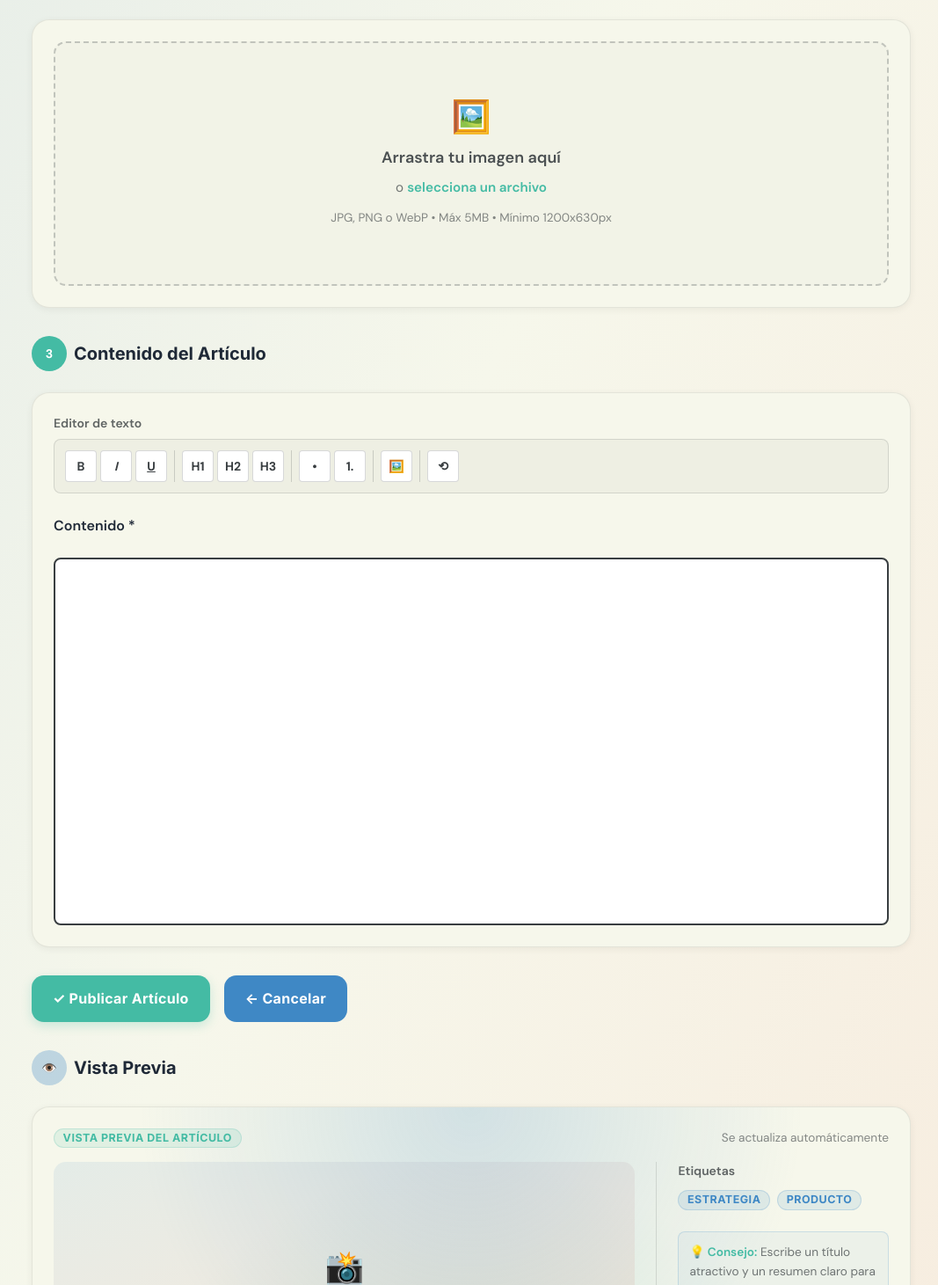
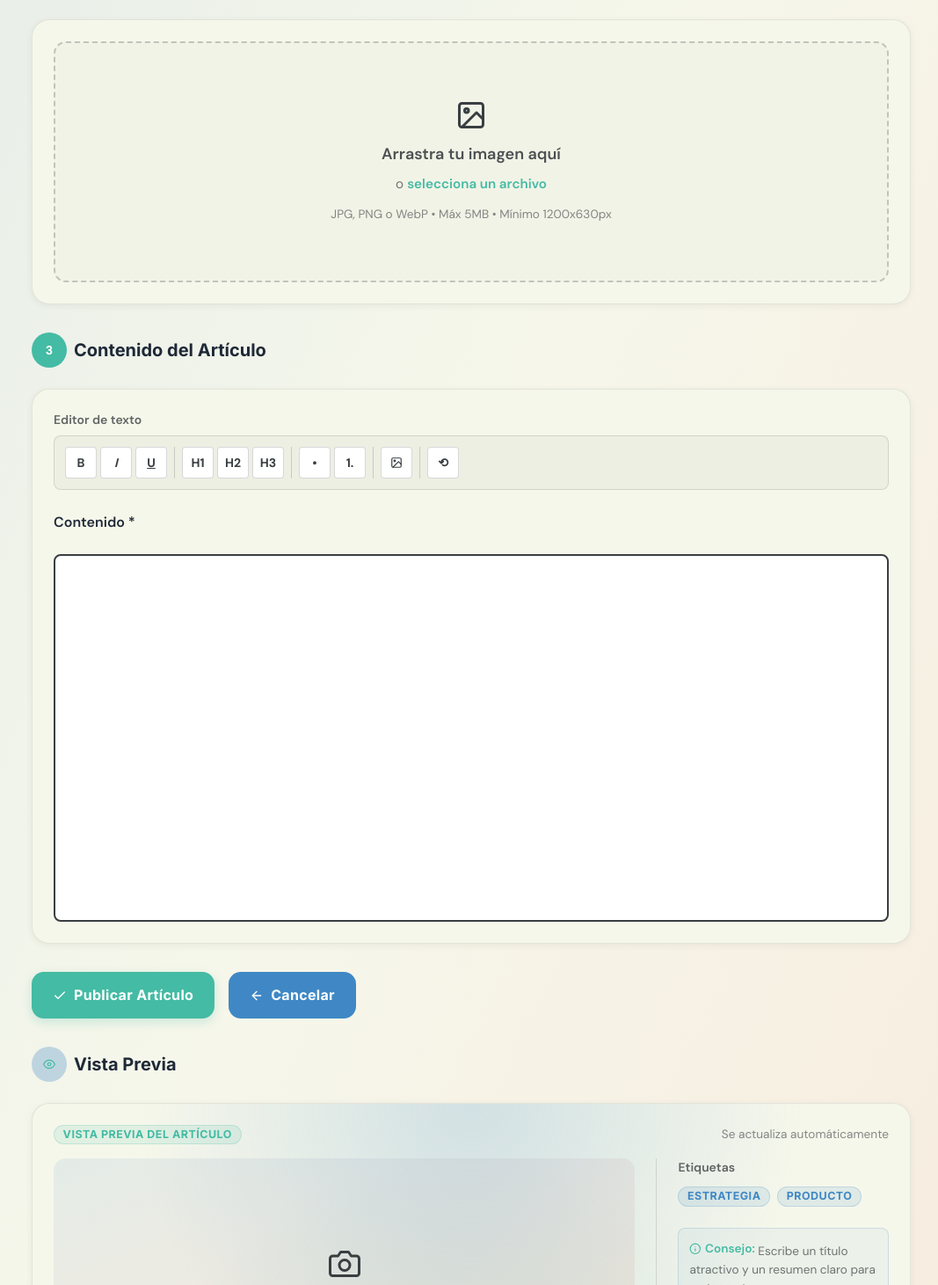
Before and after one commit to Jostero32/PaginaGrupalDAS, a React (Vite) app: page /blog/nuevo in a window 1280 px wide. Shown: the part 969-2430 px from the top of the page at 88% size, without its empty margins (104-1171 px from the left). Built offline with nearby package versions, Linux system fonts and the light colour scheme; no server answers.

Commit message:
se cambian los iconos de BlogCreate.jsx

```diff
--- a/package.json
+++ b/package.json
@@ -18,7 +18,7 @@
     "@tiptap/starter-kit": "^3.20.1",
     "react": "^19.2.0",
     "react-dom": "^19.2.0",
-    "react-icons": "^5.5.0",
+    "react-icons": "^5.6.0",
     "react-router-dom": "^7.13.1",
     "tailwindcss": "^4.2.1"
   },
--- a/src/pages/BlogCreate.jsx
+++ b/src/pages/BlogCreate.jsx
@@ -3,6 +3,18 @@ import { Link as RouterLink, useNavigate } from "react-router-dom";
 import { useEditor, EditorContent } from "@tiptap/react";
 import StarterKit from "@tiptap/starter-kit";
 import ImageExtension from "@tiptap/extension-image";
+import {
+  FiAlertCircle,
+  FiArrowLeft,
+  FiCamera,
+  FiCheck,
+  FiEye,
+  FiFolder,
+  FiImage,
+  FiInfo,
+  FiLoader,
+  FiX,
+} from "react-icons/fi";
 import Badge from "../components/ui/Badge";
 import Button from "../components/ui/Button";
 import Card from "../components/ui/Card";
@@ -373,7 +385,7 @@ function BlogCreate() {
     <section className="page-section bg-gradient-to-br from-[rgba(63,136,197,0.12)] via-[rgba(246,247,235,0.6)] to-[rgba(233,79,55,0.08)]">
       <div className="container">
         <RouterLink className="link-inline" to="/blog">
-          ← Volver al blog
+          <FiArrowLeft className="inline mr-1" /> Volver al blog
         </RouterLink>
 
         <div className="mt-6 max-w-[900px]">
@@ -411,7 +423,7 @@ function BlogCreate() {
                 />
                 {errors.title && (
                   <span className="text-[#9b2915] text-[0.85rem] flex items-center gap-1">
-                    ⚠️ {errors.title}
+                    <FiAlertCircle /> {errors.title}
                   </span>
                 )}
                 <p className="text-[0.85rem] text-[rgba(57,62,65,0.6)]">
@@ -436,7 +448,7 @@ function BlogCreate() {
                 />
                 {errors.excerpt && (
                   <span className="text-[#9b2915] text-[0.85rem] flex items-center gap-1">
-                    ⚠️ {errors.excerpt}
+                    <FiAlertCircle /> {errors.excerpt}
                   </span>
                 )}
               </div>
@@ -519,26 +531,28 @@ function BlogCreate() {
                     <div className="flex gap-2 justify-center">
                       <button
                         type="button"
-                        className="px-4 py-2 text-sm font-semibold text-white bg-[var(--color-primary)] rounded-[var(--radius-sm)] hover:opacity-90 transition"
+                        className="px-4 py-2 text-sm font-semibold text-white bg-[var(--color-primary)] rounded-[var(--radius-sm)] hover:opacity-90 transition inline-flex items-center gap-1"
                         onClick={() => fileInputRef.current?.click()}
                       >
-                        📁 Cambiar imagen
+                        <FiFolder /> Cambiar imagen
                       </button>
                       <button
                         type="button"
-                        className="px-4 py-2 text-sm font-semibold text-[#9b2915] bg-[#fff3e0] rounded-[var(--radius-sm)] hover:opacity-90 transition"
+                        className="px-4 py-2 text-sm font-semibold text-[#9b2915] bg-[#fff3e0] rounded-[var(--radius-sm)] hover:opacity-90 transition inline-flex items-center gap-1"
                         onClick={() => {
                           setCoverFile(null);
                           setCoverPreview(null);
                         }}
                       >
-                        ✕ Eliminar
+                        <FiX /> Eliminar
                       </button>
                     </div>
                   </div>
                 ) : (
                   <div className="py-8">
-                    <div className="text-4xl mb-3">🖼️</div>
+                    <div className="text-4xl mb-3 flex justify-center">
+                      <FiImage />
+                    </div>
                     <p className="font-semibold text-[rgba(57,62,65,0.9)] text-lg">
                       Arrastra tu imagen aquí
                     </p>
@@ -567,12 +581,12 @@ function BlogCreate() {
               />
               {errors.cover && (
                 <span className="text-[#9b2915] text-[0.85rem] flex items-center gap-1 mt-3">
-                  ⚠️ {errors.cover}
+                  <FiAlertCircle /> {errors.cover}
                 </span>
               )}
               {uploadError && (
                 <span className="text-[#9b2915] text-[0.85rem] flex items-center gap-1 mt-3">
-                  ⚠️ {uploadError}
+                  <FiAlertCircle /> {uploadError}
                 </span>
               )}
             </Card>
@@ -710,7 +724,7 @@ function BlogCreate() {
                         disabled={isUploadingImage}
                         className="w-9 h-9 rounded flex items-center justify-center text-sm font-bold bg-white text-[var(--color-text)] border border-[rgba(57,62,65,0.2)] hover:bg-[rgba(63,136,197,0.1)] transition disabled:opacity-50 disabled:cursor-not-allowed"
                       >
-                        {isUploadingImage ? '⏳' : '🖼️'}
+                        {isUploadingImage ? <FiLoader className="animate-spin" /> : <FiImage />}
                       </button>
                     </div>
 
@@ -739,7 +753,7 @@ function BlogCreate() {
                   </div>
                   {errors.content && (
                     <span className="text-[#9b2915] text-[0.85rem] flex items-center gap-1">
-                      ⚠️ {errors.content}
+                      <FiAlertCircle /> {errors.content}
                     </span>
                   )}
                 </div>
@@ -756,7 +770,15 @@ function BlogCreate() {
               disabled={isSubmitting}
               className="flex items-center gap-2"
             >
-              {isSubmitting ? '⏳ Publicando...' : '✓ Publicar Artículo'}
+              {isSubmitting ? (
+                <>
+                  <FiLoader className="animate-spin" /> Publicando...
+                </>
+              ) : (
+                <>
+                  <FiCheck /> Publicar Artículo
+                </>
+              )}
             </Button>
             <Button
               as={RouterLink}
@@ -766,7 +788,7 @@ function BlogCreate() {
               disabled={isSubmitting}
               className="flex items-center gap-2"
             >
-              ← Cancelar
+              <FiArrowLeft /> Cancelar
             </Button>
           </section>
 
@@ -774,7 +796,7 @@ function BlogCreate() {
           <section>
             <div className="flex items-center gap-2 mb-6">
               <div className="w-10 h-10 rounded-full bg-[rgba(63,136,197,0.3)] text-[var(--color-primary)] flex items-center justify-center font-bold text-sm">
-                👁️
+                <FiEye />
               </div>
               <h2 className="text-xl font-bold">Vista Previa</h2>
             </div>
@@ -805,7 +827,7 @@ function BlogCreate() {
                         className="w-full h-[240px] bg-gradient-to-br from-[rgba(63,136,197,0.1)] to-[rgba(233,79,55,0.1)] rounded-[var(--radius-md)] mb-6 flex items-center justify-center text-4xl"
                         aria-hidden="true"
                       >
-                        📸
+                        <FiCamera />
                       </div>
                     )}
                     <p className="text-[var(--color-primary)] font-bold text-[0.85rem] mb-2">
@@ -844,7 +866,7 @@ function BlogCreate() {
 
                     <div className="p-3 bg-[rgba(63,136,197,0.05)] rounded-[var(--radius-sm)] border border-[rgba(63,136,197,0.2)]">
                       <p className="text-[0.85rem] text-[rgba(57,62,65,0.7)]">
-                        <span className="font-semibold text-[var(--color-primary)]">💡 Consejo:</span> Escribe un título atractivo y un resumen claro para mejorar el engagement.
+                        <span className="font-semibold text-[var(--color-primary)] inline-flex items-center gap-1"><FiInfo /> Consejo:</span> Escribe un título atractivo y un resumen claro para mejorar el engagement.
                       </p>
                     </div>
                   </div>
@@ -883,7 +905,7 @@ function BlogCreate() {
                   >
                     {pendingImageUrl ? (
                       <div>
-                        <p className="text-sm text-[rgba(57,62,65,0.6)] mb-3">Imagen seleccionada ✓</p>
+                        <p className="text-sm text-[rgba(57,62,65,0.6)] mb-3 inline-flex items-center gap-1">Imagen seleccionada <FiCheck /></p>
                         <button
                           type="button"
                           className="text-sm font-semibold text-[var(--color-primary)] hover:underline"
@@ -903,7 +925,9 @@ function BlogCreate() {
                       </div>
                     ) : (
                       <div className="py-4">
-                        <div className="text-3xl mb-2">🖼️</div>
+                        <div className="text-3xl mb-2 flex justify-center">
+                          <FiImage />
+                        </div>
                         <p className="font-semibold text-[rgba(57,62,65,0.9)] text-sm">
                           Arrastra aquí
                         </p>
@@ -1022,7 +1046,7 @@ function BlogCreate() {
                   disabled={!pendingImageUrl}
                   onClick={handleConfirmImage}
                 >
-                  ✓ Insertar imagen
+                  <FiCheck /> Insertar imagen
                 </Button>
                 <Button
                   type="button"
```
Also changed, not shown: 1 other file (tests, documents, lock files or other folders).
